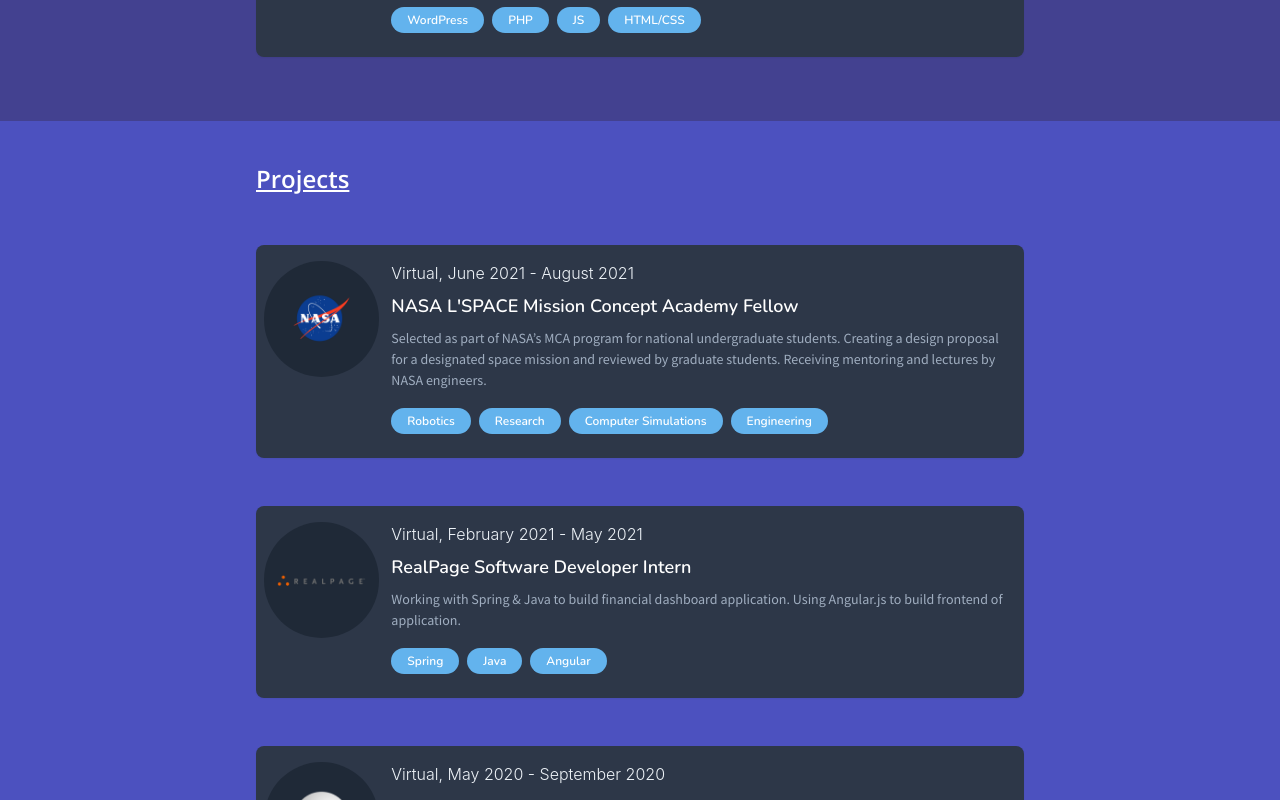
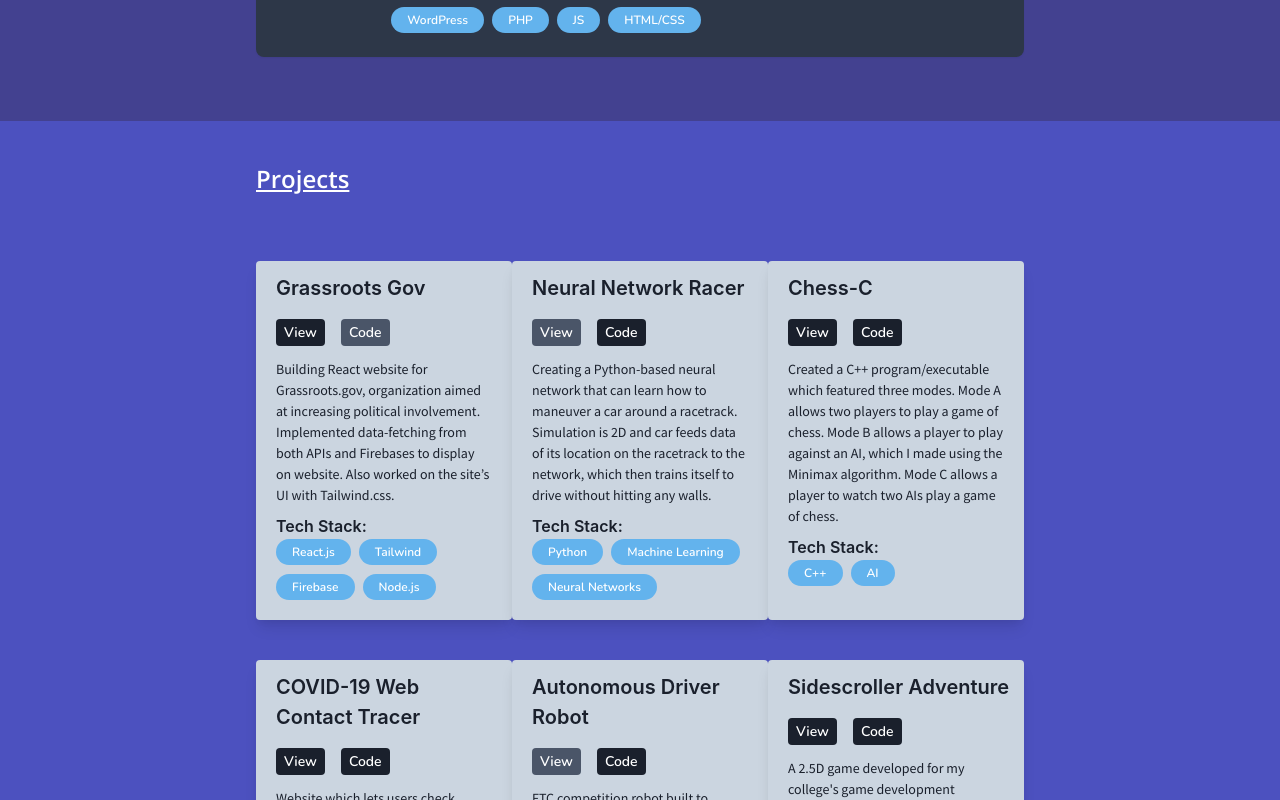
Before and after one commit to NikhilNarvekar123/PersonalSite, a React (Create React App) app: page / in a window 1280 px wide. Shown: the part 1840-2640 px from the top of the page. Built offline with nearby package versions, Linux system fonts and the light colour scheme.

Commit message:
finished projects

```diff
--- a/src/Navbar.js
+++ b/src/Navbar.js
@@ -21,7 +21,7 @@ const Navbar = () => {
     return(
 
         // min-h-screen
-        <div class="sticky top-0">
+        <div class="sticky z-50 top-0">
         <div class="antialiased bg-gray-100 dark-mode:bg-gray-900">
         <div class="w-full text-gray-700 bg-white dark-mode:text-gray-200 dark-mode:bg-gray-800">
         <div class="flex flex-col max-w-screen-xl px-4 mx-auto md:items-center md:justify-between md:flex-row md:px-6 lg:px-8">
--- /dev/null
+++ b/src/components/CardSmall.js
@@ -0,0 +1,73 @@
+import React, {useState,useEffect} from 'react';
+
+
+
+const Badge = (props) => {
+    return(
+        <a href="#" class="inline-block rounded-full text-white
+        bg-blue-400 hover:bg-blue-500 duration-300
+        text-xs font-bold
+        mr-1 md:mr-2 mb-2 px-2 md:px-4 py-1
+        opacity-90 hover:opacity-100">
+        {props.topic}
+        </a>
+    );
+}
+
+
+
+const CardSmall = (props) => {
+
+
+    const [badges, setBadges] = useState(null);
+    const [viewStatus, setView] = useState('mouse-pointer bg-gray-900 text-sm text-white mx-2 py-1 px-2 font-semibold rounded hover:bg-gray-700 dark:hover:bg-gray-600 hover:scale-90   focus:bg-gray-700 dark:focus:bg-gray-600 focus:outline-none');
+    const [codeStatus, setCode] = useState('mouse-pointer bg-gray-900 text-sm text-white mx-2 py-1 px-2 font-semibold rounded hover:bg-gray-700 dark:hover:bg-gray-600 hover:scale-90   focus:bg-gray-700 dark:focus:bg-gray-600 focus:outline-none');
+
+    useEffect(() => {
+        setBadges(props.badges.map((topic, i) => <Badge id={i} topic={topic}/>));
+
+        if(props.viewlink == ''){
+            setView('mouse-pointer bg-gray-700 text-sm text-white mx-2 py-1 px-2 font-semibold rounded hover:bg-gray-700 dark:hover:bg-gray-600 hover:scale-90   focus:bg-gray-700 dark:focus:bg-gray-600 focus:outline-none')
+        }
+
+        if(props.codelink == ''){
+            setCode('mouse-pointer bg-gray-700 text-sm text-white mx-2 py-1 px-2 font-semibold rounded hover:bg-gray-700 dark:hover:bg-gray-600 hover:scale-90   focus:bg-gray-700 dark:focus:bg-gray-600 focus:outline-none');
+        }
+
+    }, []);
+
+
+    return(
+
+        <div class="flex justify-center text-left">
+
+            <div class="p-3 mt-10 max-w-xs w-xs cursor-default select-none rounded bg-gray-400 dark:bg-gray-900 shadow-lg">
+            <div class="font-semibold text-xl mb-2 ml-2 text-gray-900 dark:text-white">{props.name}</div>
+            <div class="mt-0 py-2">
+                <a href={props.viewlink} target='blank'
+                class={viewStatus}>View</a>
+                <a href={props.codelink} target='blank'
+                class={codeStatus}>Code</a>
+            </div>
+            <div class="my-2 mx-2">
+                <p class="text-gray-900 text-sm">
+                {props.description}
+                </p>
+            </div>
+            <div className='mx-2'>
+                <div class="font-semibold text-l text-gray-900">Tech Stack:</div>
+                <div>
+                    {badges}
+                </div>
+            </div>
+            </div>
+
+        </div>
+
+    );
+
+
+}
+
+
+export default CardSmall;
--- a/src/components/Experience.js
+++ b/src/components/Experience.js
@@ -9,7 +9,7 @@ const Experience = () => {
     return(
 
         <div id='experience' className='bg-indigo-800'>
-        <div className='mx-20 lg:mx-64 flex flex-col py-10'>
+        <div className='mx-5 sm:mx-20 xl:mx-64 flex flex-col py-10'>
 
 
             <div className='w-full flex justify-center sm:justify-start text-white text-2xl' style={{fontFamily:'Open Sans'}}>
--- a/src/components/Projects.js
+++ b/src/components/Projects.js
@@ -2,7 +2,7 @@ import React from 'react';
 import nasa from '../assets/nasaLogo.png'
 import realpage from '../assets/realpageLogo.png'
 import wemapsales from '../assets/wemapsalesLogo.png'
-import Card from './Card'
+import CardSmall from './CardSmall'
 
 
 const Projects = () => {
@@ -10,7 +10,7 @@ const Projects = () => {
     return(
 
         <div id='projects' className='bg-indigo-700'>
-        <div className='mx-20 lg:mx-64 flex flex-col py-10'>
+        <div className='mx-5 sm:mx-20 xl:mx-64 flex flex-col py-10'>
 
 
             <div className='w-full flex justify-center sm:justify-start text-white text-2xl' style={{fontFamily:'Open Sans'}}>
@@ -18,18 +18,43 @@ const Projects = () => {
             </div>
             <br/>
 
-            <Card location='Virtual' date='June 2021 - August 2021' title="NASA L'SPACE Mission Concept Academy Fellow"
-                description='Selected as part of NASA’s MCA program for national undergraduate students. Creating a design proposal
-                for a designated space mission and reviewed by graduate students. Receiving mentoring and lectures
-                by NASA engineers.' badges={['Robotics', 'Research', 'Computer Simulations', 'Engineering']}>{nasa}</Card>
 
-            <Card location='Virtual' date='February 2021 - May 2021' title='RealPage Software Developer Intern' description='Working with Spring & Java to
-                build financial dashboard application. Using Angular.js to build frontend of application.'
-                badges={['Spring', 'Java','Angular']}>{realpage}</Card>
+            <div class='grid grid-cols-1 md:grid-cols-2  lg:grid-cols-3'>
 
-            <Card location='Virtual' date='May 2020 - September 2020' title='WeMapSales Web Developer Intern' description='Worked with PHP, JS, and HTML/CSS
-                to improve company website. Optimized site to load videos faster (3s difference). Used WordPress engine.'
-                badges={['WordPress', 'PHP','JS' ,'HTML/CSS']}>{wemapsales}</Card>
+            <CardSmall name='Grassroots Gov' description='Building React website for Grassroots.gov, organization aimed at
+                increasing political involvement. Implemented data-fetching from both APIs and Firebases to display on website.
+                Also worked on the site’s UI with Tailwind.css.' badges={['React.js', 'Tailwind', 'Firebase', 'Node.js']}
+                viewlink='https://grassrootsgov.org/' codelink=''/>
+
+            <CardSmall name='Neural Network Racer' description='Creating a Python-based neural network that can learn how to
+                maneuver a car around a racetrack. Simulation is 2D and car feeds data of its location on the racetrack to the
+                network, which then trains itself to drive without hitting any walls.' badges={['Python', 'Machine Learning', 'Neural Networks']}
+                viewlink='' codelink='https://github.com/NikhilNarvekar123/Neural-Network-Racing'/>
+
+
+            <CardSmall name='Chess-C' description='Created a C++ program/executable which featured three modes. Mode A allows
+                two players to play a game of chess. Mode B allows a player to play against an AI, which I made using the Minimax
+                algorithm. Mode C allows a player to watch two AIs play a game of chess.' badges={['C++', 'AI']}
+                viewlink='https://www.notion.so/Chess-C-3b08798e31db4a6f850d38347cd087e3' codelink='https://github.com/NikhilNarvekar123/Chess-C'/>
+
+            <CardSmall name='COVID-19 Web Contact Tracer' description='Website which lets users check whether they have
+                contacted anyone tested positive for COVID-19 using GPS data. Frontend built using HTML, CSS, and vanilla
+                JS. Backend is built with Django framework and uses Firebase for user data.' badges={['HTML/CSS', 'JS', 'Django', 'Firebase','Python']}
+                viewlink='https://safefromcovid.herokuapp.com/' codelink='https://github.com/NikhilNarvekar123/COVID-19-Safety-Website'/>
+
+
+            <CardSmall name='Autonomous Driver Robot' description='FTC competition robot built to perform certain tasks fully
+                autonomously and by driver control. Used CAD to model robot and REV parts to construct it. Used Java and Android
+                Studio to create robot programs, along with OpenCV for image detection.' badges={['Java', 'OpenCV', 'Android', 'TensorFlow']}
+                viewlink='' codelink='https://github.com/NikhilNarvekar123/2020-Skystone-Code'/>
+
+            <CardSmall name='Sidescroller Adventure' description="A 2.5D game developed for my college's game development competition.
+                Uses Unity, Maya, and Blender." badges={['Unity', 'Blender']}
+                viewlink='https://www.notion.so/Chesthunter-2D-Sidescroller-22374c4507bc418c9bef71169a132e39' codelink='https://github.com/NikhilNarvekar123/Sidescroller-Unity'/>
+
+
+
+            </div>
 
 
         </div>
--- a/src/components/Skills.js
+++ b/src/components/Skills.js
@@ -8,7 +8,7 @@ const Skills = () => {
 
 
         <div id='skills' className='bg-indigo-900'>
-        <div className='mx-20 lg:mx-64  flex flex-col py-10'>
+        <div className='mx-5 sm:mx-20 xl:mx-64 flex flex-col py-10'>
 
 
             <div className='w-full flex justify-center sm:justify-start text-white text-2xl' style={{fontFamily:'Open Sans'}}>
```
